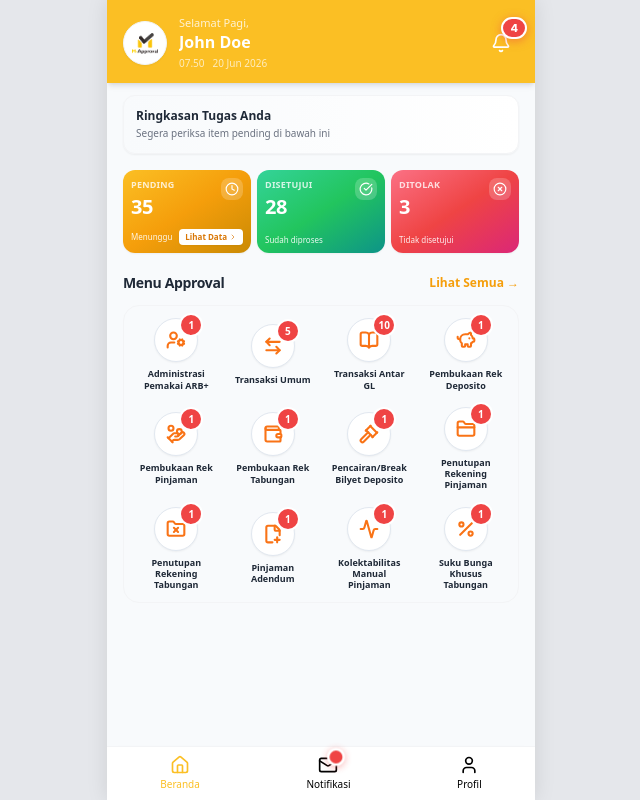
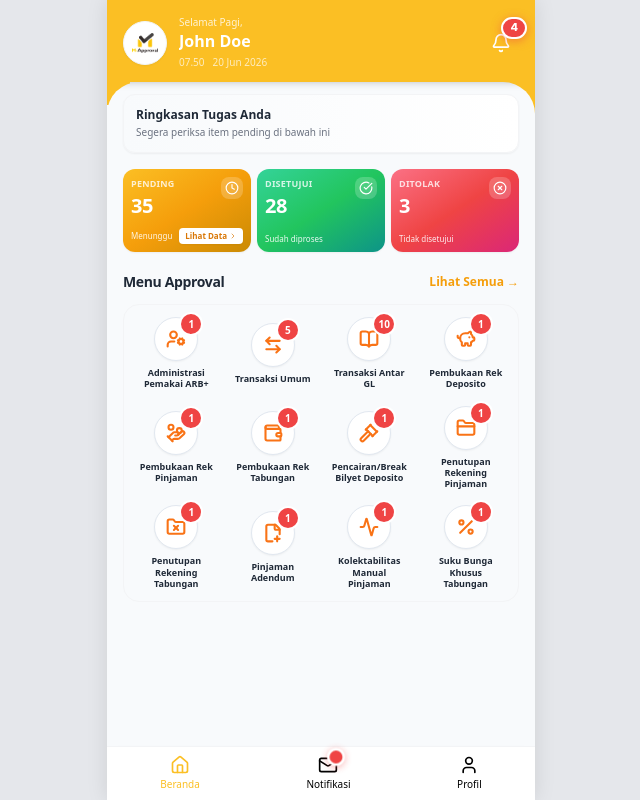
Before and after one commit to suparmannn/m-approval-v1.2, a plain HTML site: page home.html in a window 1280 px wide. Shown: the whole page, without its empty margins (319-959 px from the left). Drawn offline with nearby package versions, Linux system fonts and the light colour scheme.

Commit message:
Update home.html

```diff
--- a/home.html
+++ b/home.html
@@ -133,6 +133,29 @@
             animation: slideUp 0.25s cubic-bezier(0.4, 0, 0.2, 1);
         }
         @import url('https://fonts.googleapis.com/css2?family=Inter:wght@600;700;800;900&display=swap');
+        /* Trik mask/shadow untuk bikin lengkungan ke dalam (inverted radius) */
+.custom-curve-left::before,
+.custom-curve-right::after {
+    content: "";
+    position: absolute;
+    bottom: -32px; /* sesuaikan dengan ukuran radius (32px) */
+    width: 32px;
+    height: 32px;
+    background: transparent;
+    pointer-events: none;
+}
+
+.custom-curve-left::before {
+    left: 0;
+    border-radius: 32px 0 0 0;
+    box-shadow: -16px -16px 0 7px #FBBF24; /* Ganti dengan kode HEX warna bg-bpr-yellow mu */
+}
+
+.custom-curve-right::after {
+    right: 0;
+    border-radius: 0 32px 0 0;
+    box-shadow: 16px -16px 0 16px #FBBF24; /* Ganti dengan kode HEX warna bg-bpr-yellow mu */
+}
     </style>
 </head>
 <body class="bg-gray-200 flex justify-center items-start font-sans">
@@ -141,21 +164,17 @@
    <div class="mobile-container flex flex-col h-screen overflow-hidden">
     <!-- 🌟 DIUBAH: bg-white menjadi bg-orange-500 -->
   <!-- GANTI BARIS DIV HEADER LU MENJADI SEPERTI INI -->
-<div class="bg-bpr-yellow sticky top-0 z-40 shadow-md shadow-slate-900/10 shrink-0">
+<div class="bg-bpr-yellow sticky top-0 z-40 shadow-md shadow-slate-900/10 shrink-0 relative custom-curve-left custom-curve-right">
         <div class="px-4 pt-4 pb-3">
             <div class="flex justify-between items-center">
                 <div class="flex items-center gap-3">
-                    <!-- <div class="w-13 h-10 rounded-xl bg-white flex items-center justify-center shadow-sm shrink-0 overflow-hidden">
-                        <img src="images/m_approval.png" alt="Logo M-Approval" class="w-full h-full object-contain p-1.5">
-                    </div> -->
-                    <!-- FIX: Ukuran disamakan (w-11 h-11) dan rounded diubah jadi rounded-full -->
+
                     <div class="w-11 h-11 rounded-full bg-white flex items-center justify-center shadow-sm shrink-0 overflow-hidden border border-slate-100">
                         <img src="images/m_approval.png" alt="Logo M-Approval" class="w-full h-full object-contain p-2">
                     </div>
 
                     <div class="min-w-0">
-                        <!-- 🌟 DIUBAH: Warna teks disesuaikan dengan warna putih agar kontras (text-white & text-white/80) -->
-                        <p class="text-[11px] text-white/80 leading-tight" id="greetingText">Selamat Pagi,</p>
+                        <p class="text-[10px] text-white/80 leading-tight" id="greetingText">Selamat Pagi,</p>
                         <h2 class="text-base font-bold text-white truncate" id="userName">John Doe</h2>
                         <div class="flex gap-2 mt-0.5">
                             <p class="text-[10px] text-white/70" id="currentTime">--:--</p>
@@ -165,9 +184,7 @@
                 </div>
 
                 <div class="relative shrink-0">
-                    <!-- 🌟 DIUBAH: active:bg-gray-100 (putih) diganti menjadi active:bg-white/20 (transparan cerah) -->
                     <button id="notificationBell" class="relative p-2 rounded-full active:bg-white/20 transition">
-                        <!-- 🌟 DIUBAH: text-bpr-dark menjadi text-white -->
                         <i data-lucide="bell" class="w-5 h-5 text-white"></i>
                         <span id="notificationCount" class="notification-badge" style="display: none;">0</span>
                     </button>
@@ -182,7 +199,8 @@
                 </div>
             </div>
         </div>
-    </div>
+</div>
+
 
     <div class="px-4 py-3 pb-24 overflow-y-auto flex-1 bg-[#F8FAFC]">
 
```
